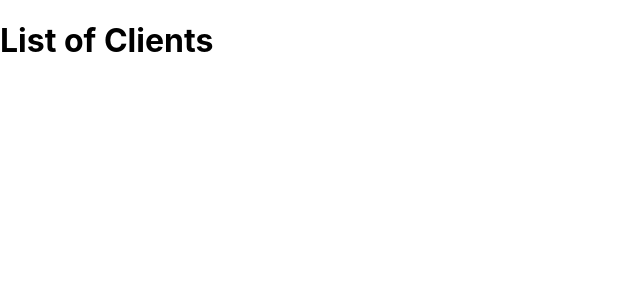
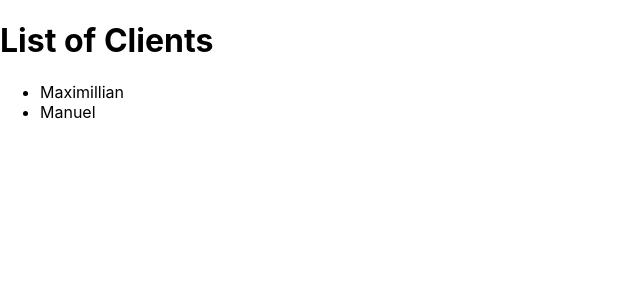
Before and after one commit to ctdupuis/nextjs-course, a Next.js app: page /clients in a window 1280 px wide. Shown: the top 300 px of the page, without its empty margins (0-640 px from the left). Built offline with nearby package versions, Linux system fonts and the light colour scheme.

Commit message:
mapped objects for list of links

```diff
--- a/pages/clients/index.jsx
+++ b/pages/clients/index.jsx
@@ -1,7 +1,19 @@
+import Link from "next/link";
+
 export default function index() {
+
+  const clients = [
+    {id: "max", name: "Maximillian"},
+    {id: 'manuel', name: "Manuel"}
+  ]
+
   return (
     <div>
         <h1>List of Clients</h1>
+
+        <ul>
+          {clients.map(c => <li key={c.id}><Link href={`/clients/${c.id}`}>{c.name}</Link></li>)}
+        </ul>
     </div>
   )
 }
```
